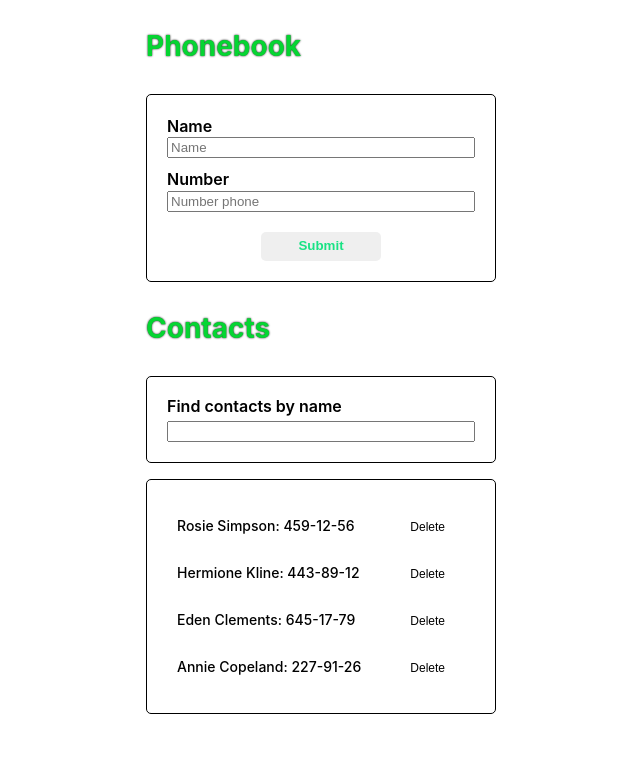
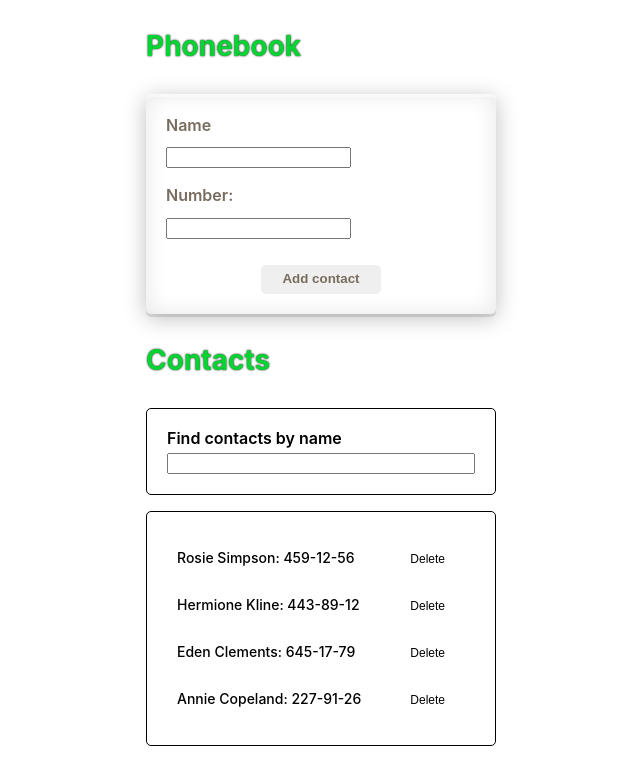
Before and after one commit to maslovvasil/goit-react-hw-04-phonebook-1, a React (Create React App) app: page / in a window 1280 px wide. Shown: the top 784 px of the page, without its empty margins (319-959 px from the left). Built offline with nearby package versions, Linux system fonts and the light colour scheme.

Commit message:
add bugs

```diff
--- a/src/components/App.jsx
+++ b/src/components/App.jsx
@@ -14,7 +14,7 @@ export const App = () => {
 
   const [contacts, setContacts] = useState(initialState);
   const [filter, setFilter] = useState('');
-  console.log(contacts);
+  // console.log(contacts);
 
 
 
--- a/src/components/Contact/Contact.jsx
+++ b/src/components/Contact/Contact.jsx
@@ -2,8 +2,6 @@ import PropTypes from 'prop-types';
 import styles from './Contact.module.css';
 
 const Contact = ({ id, name, number, onDeleteContact }) => {
-console.log(typeof(number));
-  console.log(id,name, number);
   return (
     <>
       <p className={styles.contact__info}>
--- a/src/components/ContactForm/ContactForm.jsx
+++ b/src/components/ContactForm/ContactForm.jsx
@@ -1,75 +1,98 @@
 import { useState } from 'react';
-import { Formik, Field, Form } from 'formik';
-import * as Yup from 'yup';
+import PropTypes from 'prop-types';
 import { nanoid } from 'nanoid';
-
 import styles from './ContactForm.module.css';
 
-  const schema = Yup.object().shape({
-    name: Yup.string()
-      .min(2, 'Too Short!')
-      .max(50, 'Too Long!')
-      .required('Required'),
-      number: Yup.number()
-      .positive('Must be >0')
-      .min(8, 'Must be at least 8 symbols')
-      .required('Required'),
+const ContactForm = ({ onSubmit }) => {
+  const [name, setName] = useState('');
+  const [number, setNumber] = useState('');
+  const [nameErrorMessage, setNameErrorMessage] = useState('');
+  const [numberErrorMessage, setNumberErrorMessage] = useState('');
 
+  const handleChange = (e) => {
+    const { name, value } = e.target;
+    if (name === 'name') {
+        const words = value.split(' ');
+      const formattedWords = words.map((word) => {
+        return word.charAt(0).toUpperCase() + word.slice(1).toLowerCase();
       });
-
-const ContactForm = ({ onSubmit }) => {
-
-    const [contactName, setContactName] = useState('');
-    const [contactNumber, setContactNumber] = useState('');
-
-    const handleNameInput = e => {
-            setContactName(e.currentTarget.value);
-      };
-      const handleNumberInput = e => {
-            setContactNumber(e.currentTarget.value);
+      const formattedValue = formattedWords.join(' ');
+      setName(formattedValue);
+      setNameErrorMessage('');
+    } else if (name === 'number') {
+      setNumber(value);
+      setNumberErrorMessage('');
+    }
   };
 
   const handleSubmit = (e) => {
     e.preventDefault();
+    const id = nanoid();
 
-        onSubmit({
-            id: nanoid(5),
-            name: contactName,
-            number: contactNumber,
-        });
-            setContactName('');
-            setContactNumber('');
+    // Перевірка ім'я за допомогою паттерну
+    if (!/^[a-zA-Zа-яА-Я]+(([' -][a-zA-Zа-яА-Я ])?[a-zA-Zа-яА-Я]*)*$/.test(name)) {
+      setNameErrorMessage('Name may contain only letters, apostrophe, dash and spaces.');
+      return;
     }
 
+    // Перевірка номера за допомогою паттерну
+    if (!/\+?\d{1,4}?[-.\s]?\(?\d{1,3}?\)?[-.\s]?\d{1,4}[-.\s]?\d{1,4}[-.\s]?\d{1,9}/.test(number)) {
+      setNumberErrorMessage('Phone number must be digits and can contain spaces, dashes, parentheses and can start with +');
+      return;
+    }
+
+    // // Якщо валідація успішна, ви можете відправити дані або виконати інші дії
+    // alert('Form submitted successfully!');
+    onSubmit({ id, name, number });
+    reset();
+  };
+
+  const reset = () => {
+    setName('');
+    setNumber('');
+  };
+
   return (
-        <>
+    <div>
+      <form className={styles.form} onSubmit={handleSubmit}>
+        <div>
+          <label className={styles.form__label}>{'Name'}</label>
+          <input
+          className={styles.form__input}
+            type="text"
+            id="name"
+            name="name"
+            value={name}
+            onChange={handleChange}
+            required
+          />
+          <p className="error-message">{nameErrorMessage}</p>
+        </div>
 
-            <Formik
-                initialValues={{
-                    name: '',
-                    number: '',
-                }}
-                validationSchema={schema}
+        <div>
+          <label className={styles.form__label}>Number:</label>
+          <input
+          className={styles.form__input}
+            type="tel"
+            id="number"
+            name="number"
+            value={number}
+            onChange={handleChange}
+            required
+          />
+          <p className="error-message">{numberErrorMessage}</p>
+        </div>
 
-                onSubmit = {(values, {resetForm} )=> {
-                    console.log(JSON.stringify(values, null, 2))
-                    resetForm()
-                    }}
-                >
-                <Form className={styles.form} onSubmit={handleSubmit}>
-                    <label className={styles.lbl}>
-                        Name
-                        <Field value={contactName} name="name" placeholder="Name" onChange={handleNameInput}/>
-                    </label>
-                    <label className={styles.lbl}>
-                        Number
-                        <Field value={contactNumber} name="number" placeholder="Number phone" onChange={handleNumberInput}/>
-                    </label>
-                    <button className={styles.btn} type="submit" >Submit</button>
-                </Form>
-            </Formik>
-        </>
+        <button className={styles.submit__btn} type="submit">
+        Add contact
+     </button>
+      </form>
+    </div>
   );
 }
 
+ContactForm.propTypes = {
+    onSubmit: PropTypes.func.isRequired,
+};
+
 export default ContactForm;
--- a/src/components/ContactForm/ContactForm.module.css
+++ b/src/components/ContactForm/ContactForm.module.css
@@ -1,4 +1,4 @@
-.form {
+/* .form {
   display: flex;
   flex-direction: column;
   background-color: #fff;
@@ -32,4 +32,38 @@
 .btn:hover {
     color: blue;
     background-color: aqua;
-   }
+   } */
+
+.form {
+  display: flex;
+  flex-direction: column;
+  background-color: #fff;
+  padding: 20px;
+  border-radius: 5px;
+  box-shadow: 0 4px 22px rgba(0, 0, 0, 0.25),
+    inset 0 3px 0 rgba(255, 255, 255, 0.5), 0 3px 0 rgba(0, 0, 0, 0.1),
+    inset 0 0 22px rgba(0, 0, 0, 0.1);
+}
+.form__label {
+  color: #786c5e;
+  font-weight: 600;
+  line-height: 1.4;
+  display: flex;
+  flex-direction: column;
+  padding-bottom: 10px;
+}
+.submit__btn {
+  padding: 5px;
+  border-radius: 5px;
+  border: none;
+  color: #786c5e;
+  font-weight: 600;
+  line-height: 1.4;
+  margin-top: 10px;
+  margin-left: auto;
+  margin-right: auto;
+  width: 120px;
+}
+.submit__btn:hover {
+  box-shadow: 0px 0px 11px 5px rgba(0, 0, 0, 0.1);
+}
```
Also changed, not shown: src/components/ContactList/ContactList.jsx (+0 -11 lines). Lines whose indentation alone changed are shown as unchanged.
